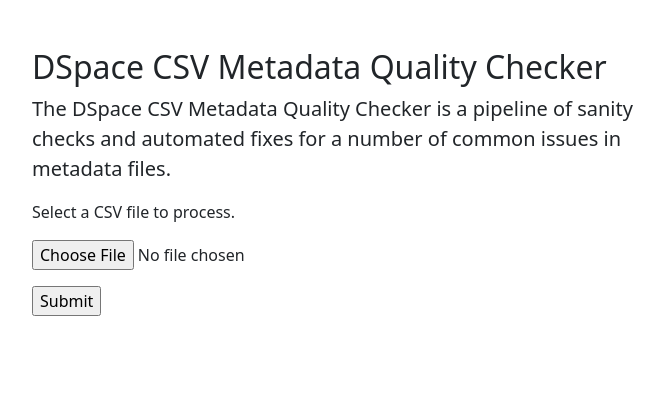
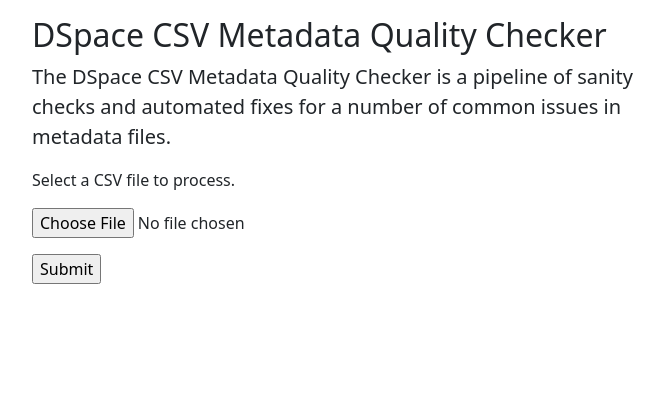
Before and after one commit to ilri/csv-metadata-quality-web, a Flask app: template templates/index.html in a window 1280 px wide. Shown: the top 420 px of the page, without its empty margins (283-947 px from the left). Run offline with Flask 2, Linux system fonts and the light colour scheme; the template is opened without the code that fills it, so the values that code supplies are empty; some libraries are stand-ins or nearby versions.

Commit message:
templates: Reduce top margin

```diff
--- a/templates/index.html
+++ b/templates/index.html
@@ -4,7 +4,7 @@
   <body class="d-flex flex-column h-100">
     <main class="flex-shrink-0">
       <div class="container">
-        <h1 class="mt-5 fs-2">DSpace CSV Metadata Quality Checker</h1>
+        <h1 class="mt-3 fs-2">DSpace CSV Metadata Quality Checker</h1>
         <p class="lead">The DSpace CSV Metadata Quality Checker is a pipeline of sanity checks and automated fixes for a number of common issues in metadata files.</p>
         <p>Select a CSV file to process.</p>
         <form method="POST" action="" enctype="multipart/form-data">
--- a/templates/process.html
+++ b/templates/process.html
@@ -4,7 +4,7 @@
   <body class="d-flex flex-column h-100">
     <main class="flex-shrink-0">
       <div class="container">
-        <h1 class="mt-5 fs-2">DSpace CSV Metadata Quality Checker</h1>
+        <h1 class="mt-3 fs-2">DSpace CSV Metadata Quality Checker</h1>
         <p>Processing {{ filename }}</p>
       </div>
     </main>
```
